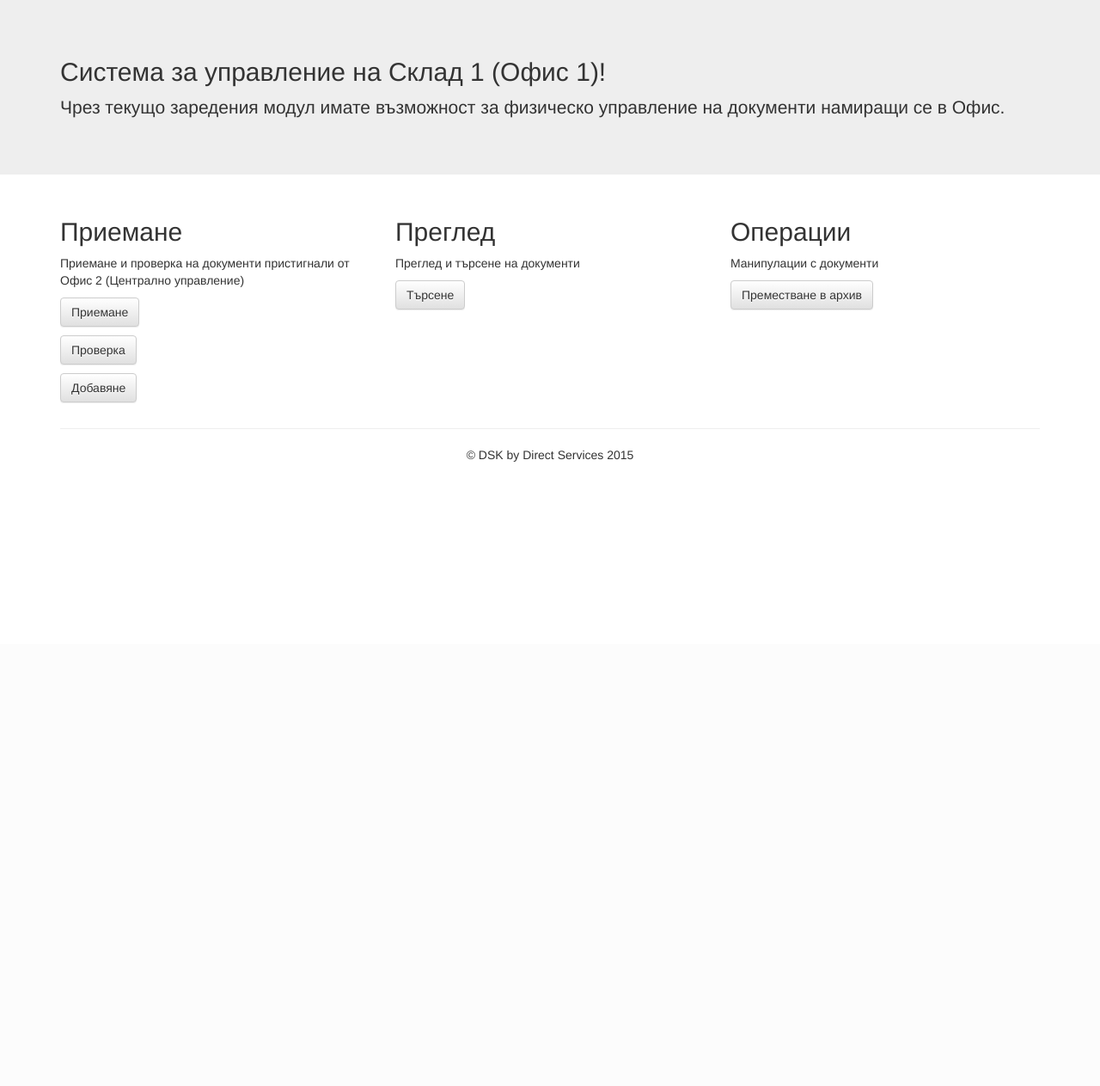
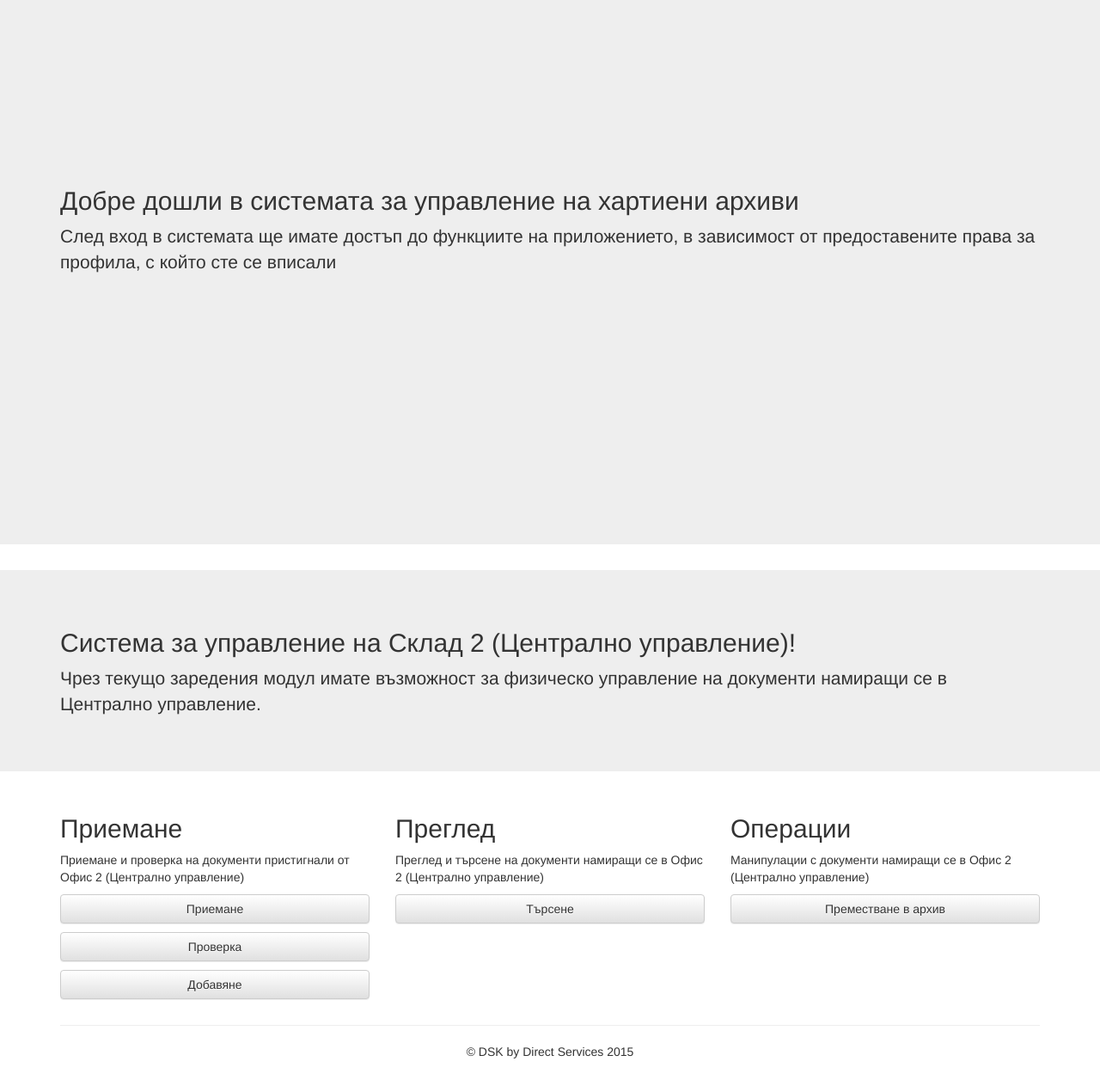
Before and after one commit to skonstantinov89/dstorage-extension, a Django app: template central_management/templates/main/central_main.html in a window 1280 px wide. Shown: the part 51-1314 px from the top of the page at 86% size. Before the commit the page ends 588 px from the top, so only its background shows below. Run offline with Django 3.2, Linux system fonts and the light colour scheme; the template is opened without the code that fills it, so the values that code supplies are empty; some libraries are stand-ins or nearby versions.

Commit message:
organizing some menus for office and central_management

```diff
--- a/central_management/templates/main/central_main.html
+++ b/central_management/templates/main/central_main.html
@@ -2,6 +2,14 @@
 {% extends "base.html" %}
 {% load staticfiles %}
 {% block main %}
+    <!-- Main jumbotron for a primary marketing message or call to action -->
+    <div class="jumbotron">
+      <div class="container">
+        <h2>Система за управление на Склад 2 (Централно управление)!</h2>
+        <p>Чрез текущо заредения модул имате възможност за физическо управление на документи намиращи се в Централно управление.</p>
+      </div>
+    </div>
+
     <!-- Main jumbotron for a primary marketing message or call to action -->
     <div class="container">
       <!-- Example row of columns -->
@@ -9,19 +17,19 @@
         <div class="col-md-4">
           <h2>Приемане</h2>
           <p>Приемане и проверка на документи пристигнали от Офис 2 (Централно управление)</p>
-          <p><a class="btn btn-default" href="#" role="button">Приемане</a></p>
-          <p><a class="btn btn-default" href="#" role="button">Проверка</a></p>
-          <p><a class="btn btn-default" href="#" role="button">Добавяне</a></p>
+          <p><a class="btn btn-default btn-block" href="#" role="button">Приемане</a></p>
+          <p><a class="btn btn-default btn-block" href="#" role="button">Проверка</a></p>
+          <p><a class="btn btn-default btn-block" href="#" role="button">Добавяне</a></p>
         </div>
         <div class="col-md-4">
           <h2>Преглед</h2>
-          <p>Преглед и търсене на документи</p>
-          <p><a class="btn btn-default" href="#" role="button">Търсене</a></p>
+          <p>Преглед и търсене на документи намиращи се в Офис 2 (Централно управление)</p>
+          <p><a class="btn btn-default btn-block" href="#" role="button">Търсене</a></p>
        </div>
         <div class="col-md-4">
           <h2>Операции</h2>
-          <p>Манипулации с документи</p>
-          <p><a class="btn btn-default" href="#" role="button">Преместване в архив</a></p>
+          <p>Манипулации с документи намиращи се в Офис 2 (Централно управление)</p>
+          <p><a class="btn btn-default btn-block" href="#" role="button">Преместване в архив</a></p>
         </div>
       </div>
       <hr>
--- a/central_management/views.py
+++ b/central_management/views.py
@@ -17,7 +17,7 @@ class Central(View):
         @method_decorator(login_required)
         def get(self, request):
             context = RequestContext(request)
-            return render_to_response('base.html', context)
+            return render_to_response('main/central_main.html', context)
         # def post(self, request):
         #   context = RequestContext(request)
-        #   return render_to_response('base.html', context)
+        #   return render_to_response('main/central_main.html', context)
--- a/dstorage_extension/settings.py
+++ b/dstorage_extension/settings.py
@@ -37,7 +37,8 @@ INSTALLED_APPS = (
     'django.contrib.sessions',
     'django.contrib.messages',
     'django.contrib.staticfiles',
-    'office'
+    'office',
+    'central_management'
 )
 
 MIDDLEWARE_CLASSES = (
--- a/dstorage_extension/urls.py
+++ b/dstorage_extension/urls.py
@@ -28,4 +28,5 @@ urlpatterns = [
     url(r'^login$', LoginClass.Login.as_view(),     name="login"),
 
     url(r'^office', include('office.urls')),
+    url(r'^central-management', include('central_management.urls')),
 ]
--- a/system/views.py
+++ b/system/views.py
@@ -25,7 +25,7 @@ class LoginClass(View):
         def is_office_user(self,user):
             return user.groups.filter(name='office').exists()
         def is_central_user(self,user):
-            return user.groups.filter(name='central-management').exists()
+            return user.groups.filter(name='central').exists()
 
         def get(self, request):
             context = RequestContext(request)
@@ -34,6 +34,9 @@ class LoginClass(View):
                     return redirect('/office')
                 elif self.is_central_user(request.user):
                     return redirect('/central-management')
+                else:
+                    logout(request)
+                    return redirect ('/')
 
     class Login(View):
         def get(self, request):
--- a/templates/base.html
+++ b/templates/base.html
@@ -39,7 +39,7 @@
           </button>
           <a class="navbar-brand" href="#">ДСК Разширение</a>
         </div>
-        {% if user.is_authenticated == False or  user.is_authenticated == None %}
+        {% if user.is_authenticated == False or user.is_authenticated == None %}
         <div id="navbar" class="navbar-collapse collapse">
             <form class="navbar-form navbar-right" method='post' action='/login' role="form" name="LoginForm">
               {% csrf_token %}
@@ -64,14 +64,14 @@
         {%endif%}
         </div>
     </nav>
-
-    <!-- Main jumbotron for a primary marketing message or call to action -->
-    <div class="jumbotron">
-      <div class="container">
-        <h2>Система за управление на Склад 1 (Офис 1)!</h2>
-        <p>Чрез текущо заредения модул имате възможност за физическо управление на документи намиращи се в Офис.</p>
-      </div>
-    </div>
+        {% if user.is_authenticated == False or user.is_authenticated == None %}
+            <div class="jumbotron">
+          <div class="container" style='padding-top: 150px; padding-bottom: 250px;'>
+              <h2>Добре дошли в системата за управление на хартиени архиви</h2>
+              <p>След вход в системата ще имате достъп до функциите на приложението, в зависимост от предоставените права за профила, с който сте се вписали</p>
+            </div>
+          </div>
+          {%endif%}
 
     {% block main %}
 
```
Also changed, not shown: office/templates/main/office_main.html (+13 -5 lines), db.sqlite3.
